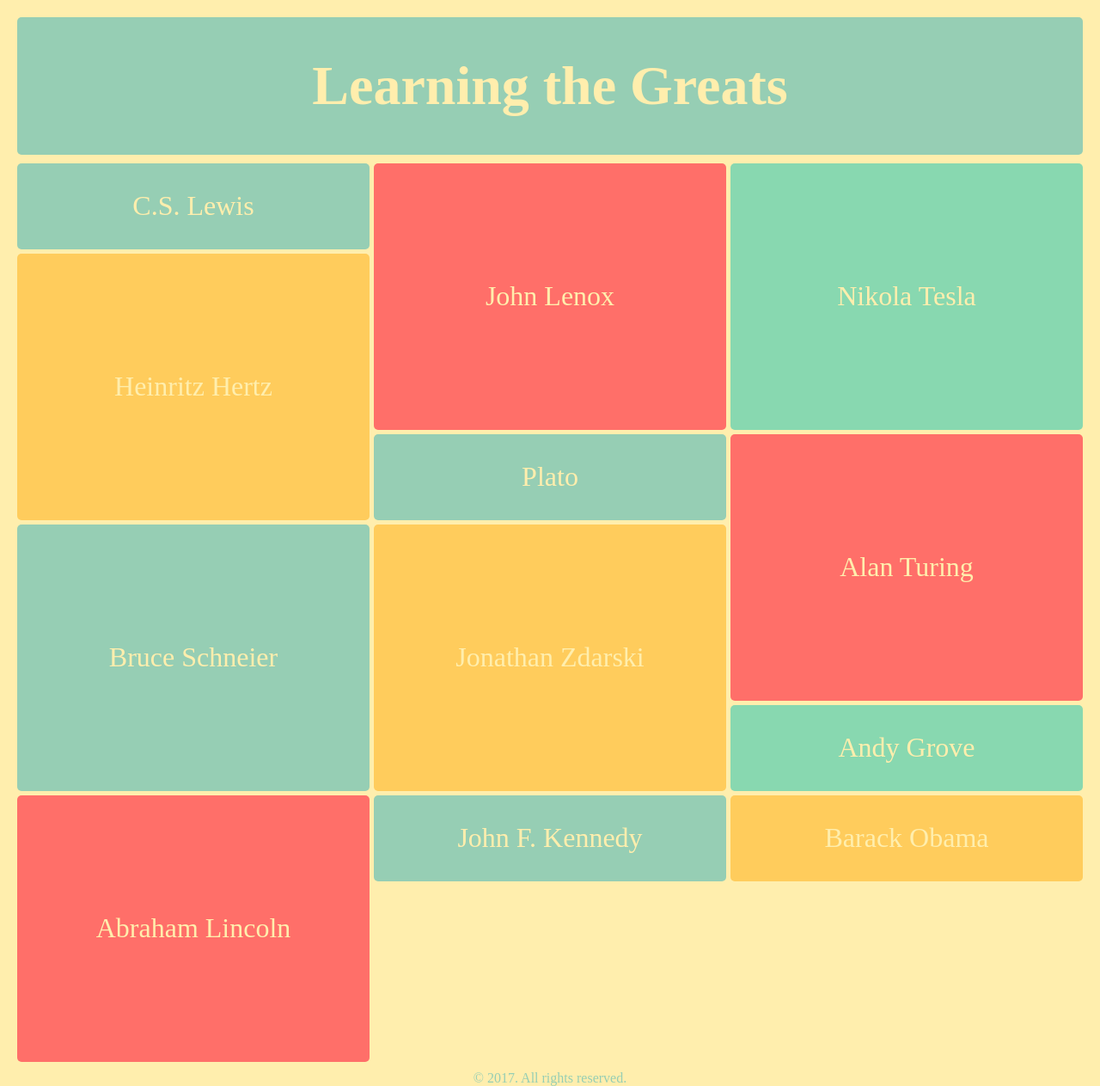
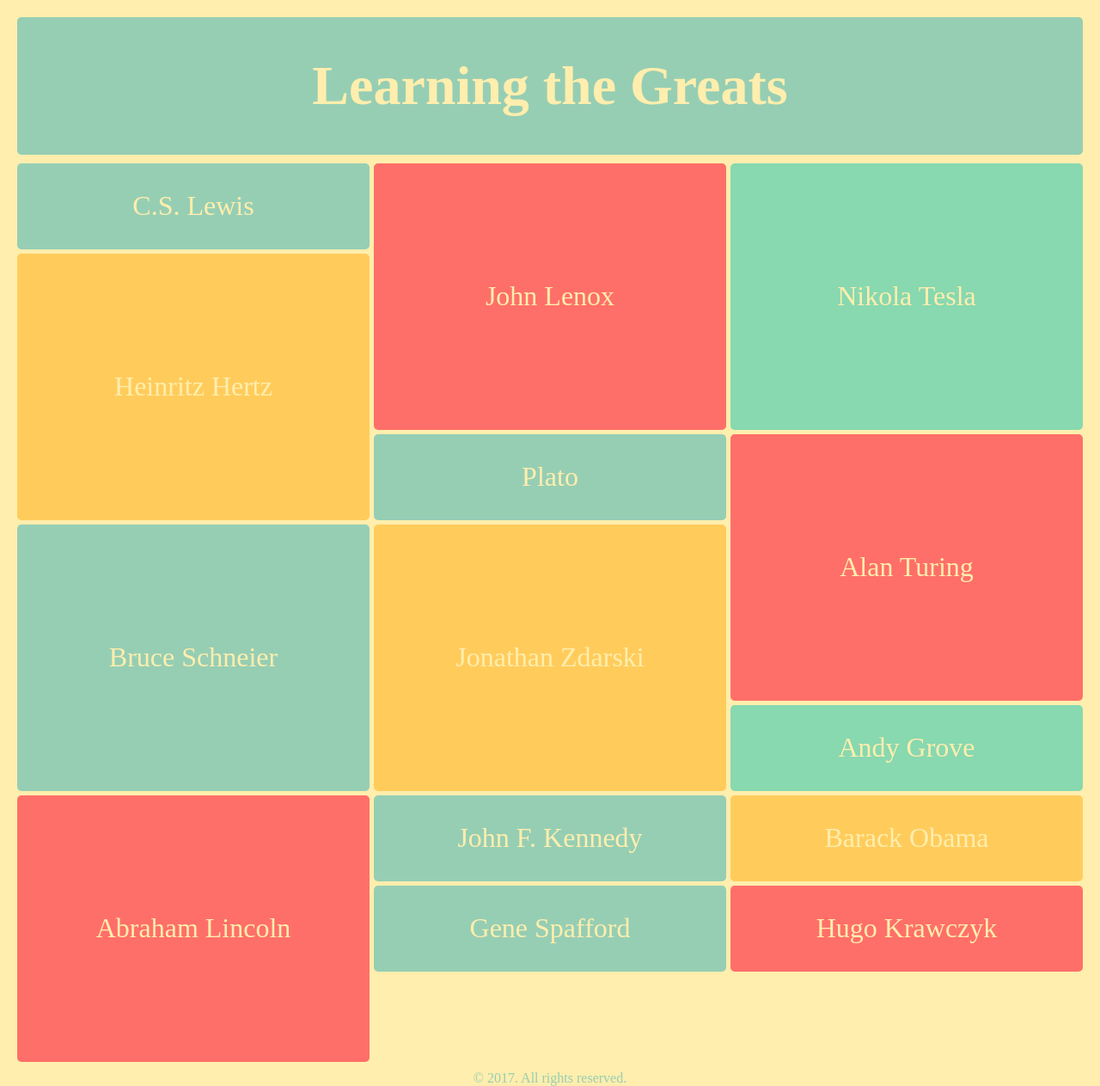
Before and after one commit to traviswpeters/traviswpeters.github.io, a Jekyll site: the page toys/tribute/index.html, which Jekyll copies as it is, in a window 1280 px wide. Shown: the whole page at 86% size. Built offline with Jekyll 4.4.1, drawn with Linux system fonts in a browser that asks for light colours.

Commit message:
more people I'd like to learn about

```diff
--- a/toys/tribute/index.html
+++ b/toys/tribute/index.html
@@ -37,6 +37,10 @@
             <div class="big"><a target="_blank" href="https://en.wikipedia.org/wiki/Abraham_Lincoln"></a>Abraham Lincoln</div>
             <div class="horizontal"><a target="_blank" href="https://en.wikipedia.org/wiki/John_F._Kennedy"></a>John F. Kennedy</div>
             <div class="horizontal"><a target="_blank" href="https://en.wikipedia.org/wiki/Barack_Obama"></a>Barack Obama</div>
+            <div class="horizontal"><a target="_blank" href="https://en.wikipedia.org/wiki/Gene_Spafford"></a>Gene Spafford</div>
+            <div class="horizontal"><a target="_blank" href="https://simons.berkeley.edu/people/hugo-krawczyk"></a>Hugo Krawczyk</div>
+
+            <!-- <div class="horizontal"><a target="_blank" href=""></a></div> -->
 
         </div>
 
```
